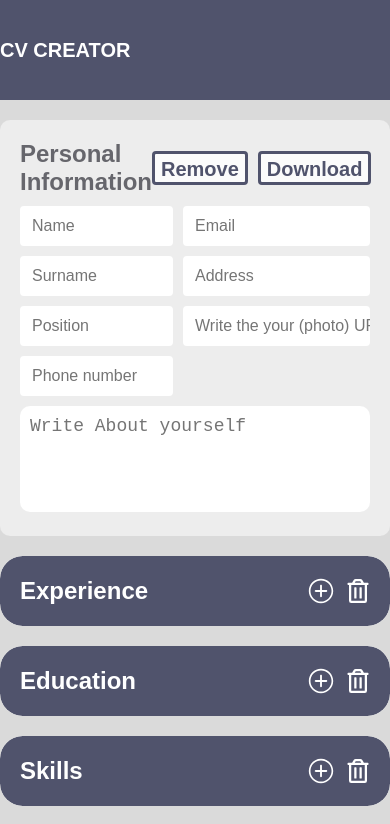
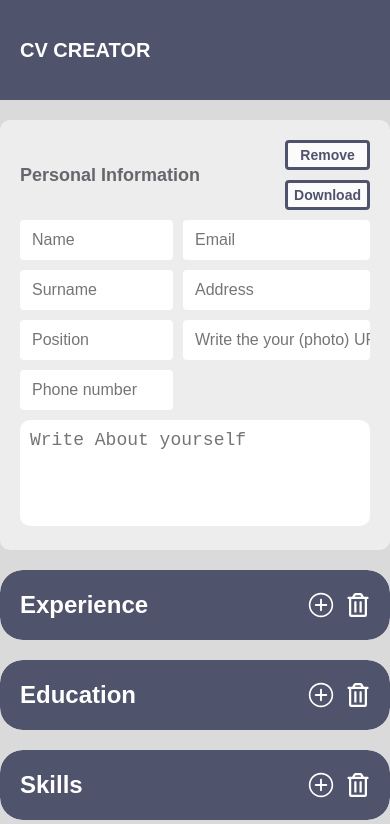
Before and after one commit to Sacramental48/resume-creator, a React (Vite) app: page / in a window 390 px wide. Shown: the top 824 px of the page. Built offline with nearby package versions, Linux system fonts and the light colour scheme; what @react-pdf/renderer would draw is missing.

Commit message:
changed styles

```diff
--- a/index.html
+++ b/index.html
@@ -9,5 +9,5 @@
   <body>
     <div id="root"></div>
     <script type="module" src="./src/main.jsx"></script>
-  </body
+  </body>
 </html>
--- a/src/assets/main.css
+++ b/src/assets/main.css
@@ -13,6 +13,8 @@ body {
     display: flex;
     flex-direction: column;
     align-items: center;
+    min-height: 100vh;
+    height: 100%;
 }
 
 .inputAdaptiveFieldsBlock {
@@ -25,14 +27,14 @@ body {
     width: 100%;
     max-width: 120px;
     border-radius: 4px;
-    height: 34px;
-    padding: 4px 6px;
+    padding: 6px 12px;
     cursor: pointer;
     font-size: 20px;
     font-weight: 700;
     background-color: #ffffffc7;
     border: 3px solid #50536c;
     color: #50536c;
+    text-align: center;
 }
 
 .semiColor {
@@ -51,3 +53,10 @@ body {
         max-width: calc(50%);
     }
 }
+
+@media screen and (max-width: 425px) {
+    .button {
+        padding: 4px 6px;
+        font-size: 14px;
+    }
+}
--- a/src/components/Header/Header.module.css
+++ b/src/components/Header/Header.module.css
@@ -6,6 +6,7 @@
     height: 100px;
     background-color: #50536c;
     margin-bottom: 20px;
+    padding: 0 20px;
 }
 
 .logo {
--- a/src/components/PersonalInformation/Group/Group.module.css
+++ b/src/components/PersonalInformation/Group/Group.module.css
@@ -2,3 +2,9 @@
     display: flex;
     gap: 10px;
 }
+
+@media screen and (max-width: 425px) {
+    .group {
+        flex-direction: column;
+    }
+}
--- a/src/components/PersonalInformation/LanguageLevel/Language.module.css
+++ b/src/components/PersonalInformation/LanguageLevel/Language.module.css
@@ -18,6 +18,7 @@
 .inputField {
     display: flex;
     justify-content: space-between;
+    align-items: center;
     width: 100%;
 }
 
--- a/src/components/PersonalInformation/PersonalInformation.module.css
+++ b/src/components/PersonalInformation/PersonalInformation.module.css
@@ -67,3 +67,9 @@
         flex-direction: column;
     }
 }
+
+@media screen and (max-width: 425px) {
+    .title {
+        font-size: 18px;
+    }
+}
--- a/src/components/PersonalInformation/Skills/Skills.module.css
+++ b/src/components/PersonalInformation/Skills/Skills.module.css
@@ -23,6 +23,18 @@
 
 .trash {
     margin-left: auto;
-    margin-right: 20px;
     cursor: pointer;
 }
+
+@media screen and (max-width: 530px) {
+    .skillField {
+        position: relative;
+        flex-direction: column;
+        align-items: flex-start;
+    }
+    .trash {
+        position: absolute;
+        right: 20px;
+        top: 24px;
+    }
+}
```
